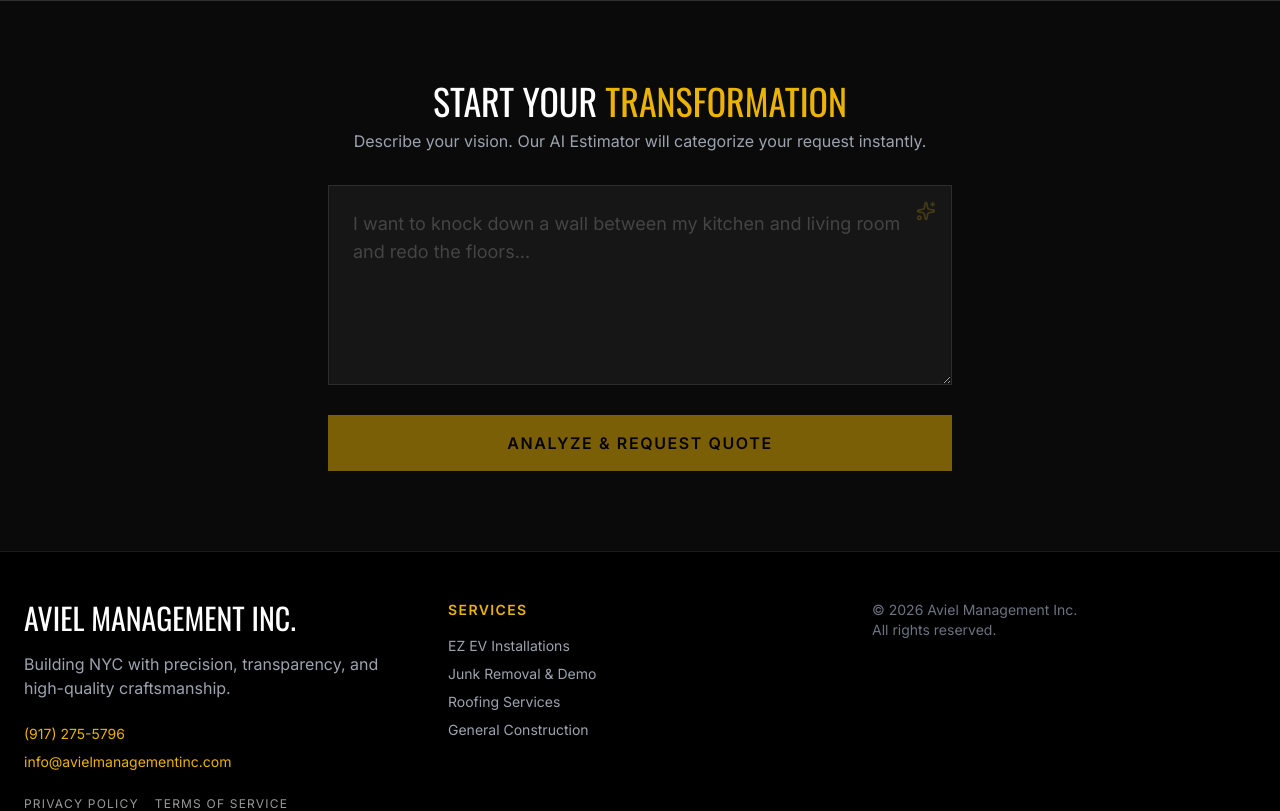
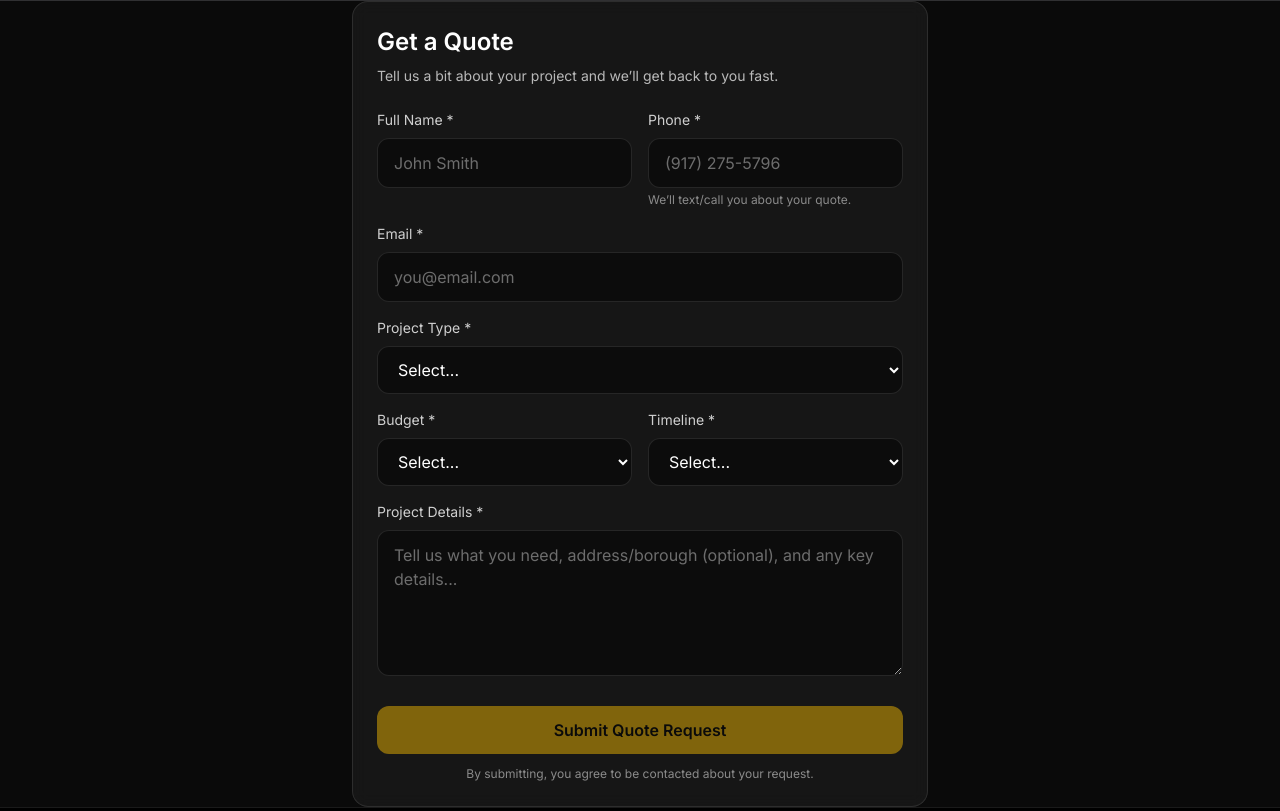
Before and after one commit to avielmanagement/Avi-sitee, a React (Vite) app: page /#/ in a window 1280 px wide. Shown: the part 2220-3031 px from the top of the page. Built offline with nearby package versions, Linux system fonts and the light colour scheme.

Commit message:
Update AiQuoteForm.tsx

```diff
--- a/src/AiQuoteForm.tsx
+++ b/src/AiQuoteForm.tsx
@@ -1,100 +1,291 @@
-import React, { useState } from 'react';
-import { analyzeProjectRequest } from "./geminiService";
-import { Loader2, Send, Sparkles } from 'lucide-react';
-import { AiConsultationResponse } from '../types';
+import React, { useMemo, useState } from "react";
 
-interface AiQuoteFormProps {
-  type: 'renovation' | 'ev';
+type FormState = {
+  fullName: string;
+  phone: string;
+  email: string;
+  projectType: string;
+  budget: string;
+  timeline: string;
+  description: string;
+};
+
+const normalizePhone = (raw: string) => {
+  // Keep digits only
+  const digits = raw.replace(/[^\d]/g, "");
+  // If user typed 1 + 10 digits, keep last 10
+  const ten = digits.length > 10 ? digits.slice(-10) : digits;
+  // Format as (XXX) XXX-XXXX for display
+  if (ten.length <= 3) return ten;
+  if (ten.length <= 6) return `(${ten.slice(0, 3)}) ${ten.slice(3)}`;
+  return `(${ten.slice(0, 3)}) ${ten.slice(3, 6)}-${ten.slice(6, 10)}`;
+};
+
+const isValidEmail = (email: string) => {
+  // Simple, practical validation
+  return /^[^\s@]+@[^\s@]+\.[^\s@]+$/.test(email.trim());
+};
+
+const digitsOnly = (s: string) => s.replace(/[^\d]/g, "");
+
+const AiQuoteForm: React.FC = () => {
+  const [formData, setFormData] = useState<FormState>({
+    fullName: "",
+    phone: "",
+    email: "",
+    projectType: "",
+    budget: "",
+    timeline: "",
+    description: "",
+  });
+
+  const [loading, setLoading] = useState(false);
+  const [success, setSuccess] = useState<string | null>(null);
+  const [error, setError] = useState<string | null>(null);
+
+  const phoneDigits = useMemo(() => digitsOnly(formData.phone), [formData.phone]);
+
+  const canSubmit = useMemo(() => {
+    const nameOk = formData.fullName.trim().length >= 2;
+    const phoneOk = phoneDigits.length >= 10; // US 10 digits
+    const emailOk = isValidEmail(formData.email);
+    const projectOk = formData.projectType.trim().length > 0;
+    const budgetOk = formData.budget.trim().length > 0;
+    const timelineOk = formData.timeline.trim().length > 0;
+    const descOk = formData.description.trim().length >= 5;
+
+    return nameOk && phoneOk && emailOk && projectOk && budgetOk && timelineOk && descOk;
+  }, [formData, phoneDigits]);
+
+  const handleChange = (
+    e: React.ChangeEvent<HTMLInputElement | HTMLTextAreaElement | HTMLSelectElement>
+  ) => {
+    const { name, value } = e.target;
+
+    if (name === "phone") {
+      // Let user type freely but store formatted phone
+      setFormData((prev) => ({ ...prev, phone: normalizePhone(value) }));
+      return;
     }
 
-const AiQuoteForm: React.FC<AiQuoteFormProps> = ({ type }) => {
-  const [description, setDescription] = useState('');
-  const [loading, setLoading] = useState(false);
-  const [consultation, setConsultation] = useState<AiConsultationResponse | null>(null);
+    setFormData((prev) => ({ ...prev, [name]: value }));
+  };
 
   const handleSubmit = async (e: React.FormEvent) => {
     e.preventDefault();
-    if (!description) return;
+    setError(null);
+    setSuccess(null);
+
+    // Hard guard
+    if (!canSubmit) {
+      setError("Please fill out all required fields (Name, Phone, Email, Project, Budget, Timeline, Details).");
+      return;
+    }
 
     setLoading(true);
-    const result = await analyzeProjectRequest(description, type);
-    setConsultation(result);
-    setLoading(false);
+    try {
+      // Split name for cleaner CRM mapping (optional but helpful)
+      const full = formData.fullName.trim();
+      const parts = full.split(/\s+/);
+      const first_name = parts[0] || "";
+      const last_name = parts.slice(1).join(" ") || "";
+
+      const payload = {
+        // Contact fields (GHL-friendly)
+        full_name: full,
+        first_name,
+        last_name,
+        phone: phoneDigits, // send digits only to CRM
+        email: formData.email.trim(),
+
+        // Quote details
+        project_type: formData.projectType,
+        budget: formData.budget,
+        timeline: formData.timeline,
+        description: formData.description,
+
+        // Metadata (optional but useful)
+        source: "Website Quote Form",
+        submitted_at: new Date().toISOString(),
       };
 
-  // Updated EV accent to blue/cyan to match the new page theme
-  const accentColor = type === 'ev' ? 'text-cyan-400 border-cyan-400' : 'text-brand-gold border-brand-gold';
-  const buttonBg = type === 'ev' ? 'bg-cyan-400 hover:bg-cyan-300' : 'bg-brand-gold hover:bg-yellow-400';
-  const headingColor = type === 'ev' ? 'text-cyan-400' : 'text-brand-gold';
-  const iconColor = type === 'ev' ? 'text-cyan-400' : 'text-yellow-400';
+      const res = await fetch("/api/quote", {
+        method: "POST",
+        headers: { "Content-Type": "application/json" },
+        body: JSON.stringify(payload),
+      });
+
+      const data = await res.json().catch(() => ({}));
+
+      if (!res.ok) {
+        throw new Error(data?.error || "Submission failed. Please try again.");
+      }
+
+      setSuccess("✅ Quote request submitted! We’ll contact you shortly.");
+      setFormData({
+        fullName: "",
+        phone: "",
+        email: "",
+        projectType: "",
+        budget: "",
+        timeline: "",
+        description: "",
+      });
+    } catch (err: any) {
+      setError(err?.message || "Something went wrong. Please try again.");
+    } finally {
+      setLoading(false);
+    }
+  };
 
   return (
-    <div id="contact" className="w-full max-w-2xl mx-auto my-20 px-6">
-      <div className="mb-8 text-center">
-        <h3 className="font-display text-4xl uppercase mb-2">
-          Start Your <span className={headingColor}>Transformation</span>
-        </h3>
-        <p className="text-gray-400">Describe your vision. Our AI Estimator will categorize your request instantly.</p>
+    <form
+      onSubmit={handleSubmit}
+      className="max-w-xl mx-auto bg-white/5 border border-white/10 rounded-2xl p-6 backdrop-blur"
+    >
+      <h2 className="text-2xl font-bold text-white mb-2">Get a Quote</h2>
+      <p className="text-sm text-white/70 mb-6">
+        Tell us a bit about your project and we’ll get back to you fast.
+      </p>
+
+      {/* CONTACT INFO (added) */}
+      <div className="grid md:grid-cols-2 gap-4 mb-4">
+        <div>
+          <label className="block text-sm text-white/80 mb-2">Full Name *</label>
+          <input
+            type="text"
+            name="fullName"
+            value={formData.fullName}
+            onChange={handleChange}
+            placeholder="John Smith"
+            className="w-full bg-black/40 border border-white/10 rounded-xl px-4 py-3 text-white placeholder-white/40 focus:outline-none focus:ring-2 focus:ring-brand-gold/60"
+            required
+          />
         </div>
 
-      {!consultation ? (
-        <form onSubmit={handleSubmit} className="space-y-6">
-          <div className="relative group">
-            <textarea
-              value={description}
-              onChange={(e) => setDescription(e.target.value)}
-              placeholder={type === 'ev' ? "I need a Level 2 charger installed in my garage for a Tesla Model Y..." : "I want to knock down a wall between my kitchen and living room and redo the floors..."}
-              className="w-full bg-white/5 border border-white/10 p-6 text-lg min-h-[200px] focus:outline-none focus:border-white/40 transition-colors text-white placeholder:text-white/20"
+        <div>
+          <label className="block text-sm text-white/80 mb-2">Phone *</label>
+          <input
+            type="tel"
+            name="phone"
+            value={formData.phone}
+            onChange={handleChange}
+            placeholder="(917) 275-5796"
+            className="w-full bg-black/40 border border-white/10 rounded-xl px-4 py-3 text-white placeholder-white/40 focus:outline-none focus:ring-2 focus:ring-brand-gold/60"
+            required
           />
-            <div className="absolute top-4 right-4">
-              <Sparkles className={`w-5 h-5 opacity-20 group-hover:opacity-100 transition-opacity ${iconColor}`} />
+          <p className="text-xs text-white/50 mt-1">We’ll text/call you about your quote.</p>
         </div>
       </div>
 
-          <button
-            type="submit"
-            disabled={loading || !description}
-            className={`w-full py-4 font-bold text-black uppercase tracking-widest transition-all flex items-center justify-center gap-2 ${buttonBg} disabled:opacity-50`}
-          >
-            {loading ? <Loader2 className="animate-spin" /> : 'Analyze & Request Quote'}
-          </button>
-        </form>
-      ) : (
-        <div className="bg-white/5 border border-white/10 p-8 animate-fade-in-up">
-          <div className="flex items-start justify-between mb-6">
-            <h4 className="font-display text-2xl uppercase">Project Analysis</h4>
-            <span className={`px-3 py-1 text-xs font-bold uppercase border ${accentColor}`}>
-              {consultation.estimatedTier} Tier
-            </span>
+      <div className="mb-4">
+        <label className="block text-sm text-white/80 mb-2">Email *</label>
+        <input
+          type="email"
+          name="email"
+          value={formData.email}
+          onChange={handleChange}
+          placeholder="you@email.com"
+          className="w-full bg-black/40 border border-white/10 rounded-xl px-4 py-3 text-white placeholder-white/40 focus:outline-none focus:ring-2 focus:ring-brand-gold/60"
+          required
+        />
       </div>
 
-          <div className="space-y-4 mb-8">
+      {/* EXISTING FIELDS (kept same layout) */}
+      <div className="mb-4">
+        <label className="block text-sm text-white/80 mb-2">Project Type *</label>
+        <select
+          name="projectType"
+          value={formData.projectType}
+          onChange={handleChange}
+          className="w-full bg-black/40 border border-white/10 rounded-xl px-4 py-3 text-white focus:outline-none focus:ring-2 focus:ring-brand-gold/60"
+          required
+        >
+          <option value="" className="bg-black">Select...</option>
+          <option value="Residential Renovation" className="bg-black">Residential Renovation</option>
+          <option value="Commercial Build-out" className="bg-black">Commercial Build-out</option>
+          <option value="Roofing" className="bg-black">Roofing</option>
+          <option value="Junk Removal / Demo" className="bg-black">Junk Removal / Demo</option>
+          <option value="EV Charger Installation" className="bg-black">EV Charger Installation</option>
+          <option value="General Construction" className="bg-black">General Construction</option>
+          <option value="Other" className="bg-black">Other</option>
+        </select>
+      </div>
+
+      <div className="grid md:grid-cols-2 gap-4 mb-4">
         <div>
-              <p className="text-xs text-gray-500 uppercase tracking-widest mb-1">Summary</p>
-              <p className="text-white/90">{consultation.summary}</p>
+          <label className="block text-sm text-white/80 mb-2">Budget *</label>
+          <select
+            name="budget"
+            value={formData.budget}
+            onChange={handleChange}
+            className="w-full bg-black/40 border border-white/10 rounded-xl px-4 py-3 text-white focus:outline-none focus:ring-2 focus:ring-brand-gold/60"
+            required
+          >
+            <option value="" className="bg-black">Select...</option>
+            <option value="Under $5,000" className="bg-black">Under $5,000</option>
+            <option value="$5,000 - $15,000" className="bg-black">$5,000 - $15,000</option>
+            <option value="$15,000 - $50,000" className="bg-black">$15,000 - $50,000</option>
+            <option value="$50,000+" className="bg-black">$50,000+</option>
+          </select>
         </div>
+
         <div>
-              <p className="text-xs text-gray-500 uppercase tracking-widest mb-1">Recommendation</p>
-              <p className="text-white/90 italic">"{consultation.recommendation}"</p>
+          <label className="block text-sm text-white/80 mb-2">Timeline *</label>
+          <select
+            name="timeline"
+            value={formData.timeline}
+            onChange={handleChange}
+            className="w-full bg-black/40 border border-white/10 rounded-xl px-4 py-3 text-white focus:outline-none focus:ring-2 focus:ring-brand-gold/60"
+            required
+          >
+            <option value="" className="bg-black">Select...</option>
+            <option value="ASAP" className="bg-black">ASAP</option>
+            <option value="1-2 Weeks" className="bg-black">1-2 Weeks</option>
+            <option value="1 Month" className="bg-black">1 Month</option>
+            <option value="2-3 Months" className="bg-black">2-3 Months</option>
+            <option value="Not Sure Yet" className="bg-black">Not Sure Yet</option>
+          </select>
         </div>
       </div>
 
+      <div className="mb-6">
+        <label className="block text-sm text-white/80 mb-2">Project Details *</label>
+        <textarea
+          name="description"
+          value={formData.description}
+          onChange={handleChange}
+          placeholder="Tell us what you need, address/borough (optional), and any key details..."
+          rows={5}
+          className="w-full bg-black/40 border border-white/10 rounded-xl px-4 py-3 text-white placeholder-white/40 focus:outline-none focus:ring-2 focus:ring-brand-gold/60"
+          required
+        />
+      </div>
+
+      {error && (
+        <div className="mb-4 text-sm text-red-300 bg-red-900/20 border border-red-500/20 rounded-xl px-4 py-3">
+          {error}
+        </div>
+      )}
+
+      {success && (
+        <div className="mb-4 text-sm text-green-300 bg-green-900/20 border border-green-500/20 rounded-xl px-4 py-3">
+          {success}
+        </div>
+      )}
+
       <button
-            onClick={() => alert("Request sent to our team! We will contact you shortly.")}
-            className="w-full py-4 border border-white/20 hover:bg-white hover:text-black transition-colors uppercase tracking-widest text-sm flex items-center justify-center gap-2"
+        type="submit"
+        disabled={loading || !canSubmit}
+        className="w-full bg-brand-gold text-black font-bold py-3 rounded-xl hover:opacity-90 transition disabled:opacity-50 disabled:cursor-not-allowed"
       >
-            <Send className="w-4 h-4" /> Finalize Submission
+        {loading ? "Submitting..." : "Submit Quote Request"}
       </button>
 
-          <button
-            onClick={() => setConsultation(null)}
-            className="w-full mt-4 text-xs text-gray-500 underline hover:text-white"
-          >
-            Start Over
-          </button>
-        </div>
-      )}
-    </div>
+      <p className="text-xs text-white/50 mt-3 text-center">
+        By submitting, you agree to be contacted about your request.
+      </p>
+    </form>
   );
 };
 
```
Lines whose indentation alone changed are shown as unchanged.
